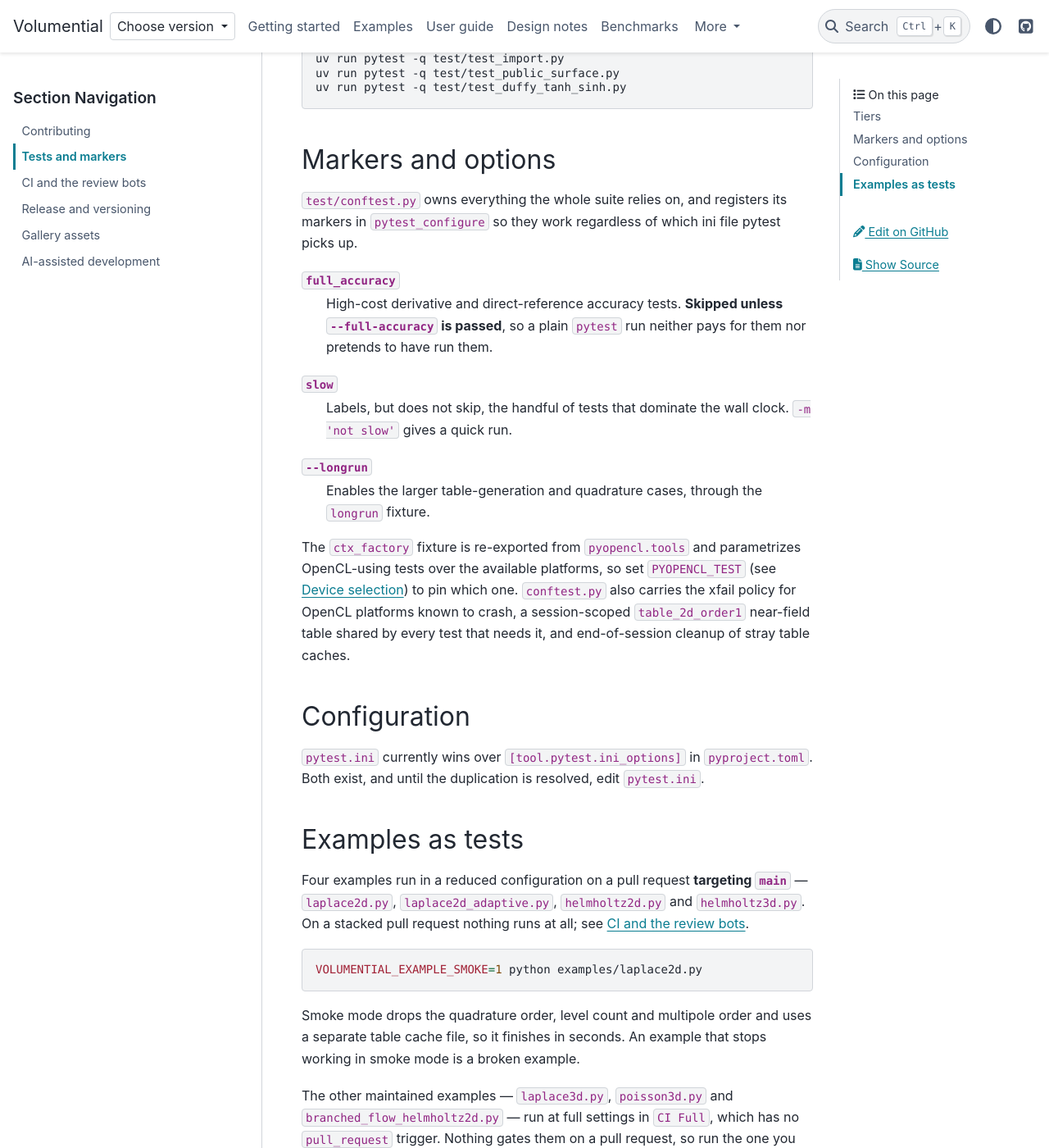
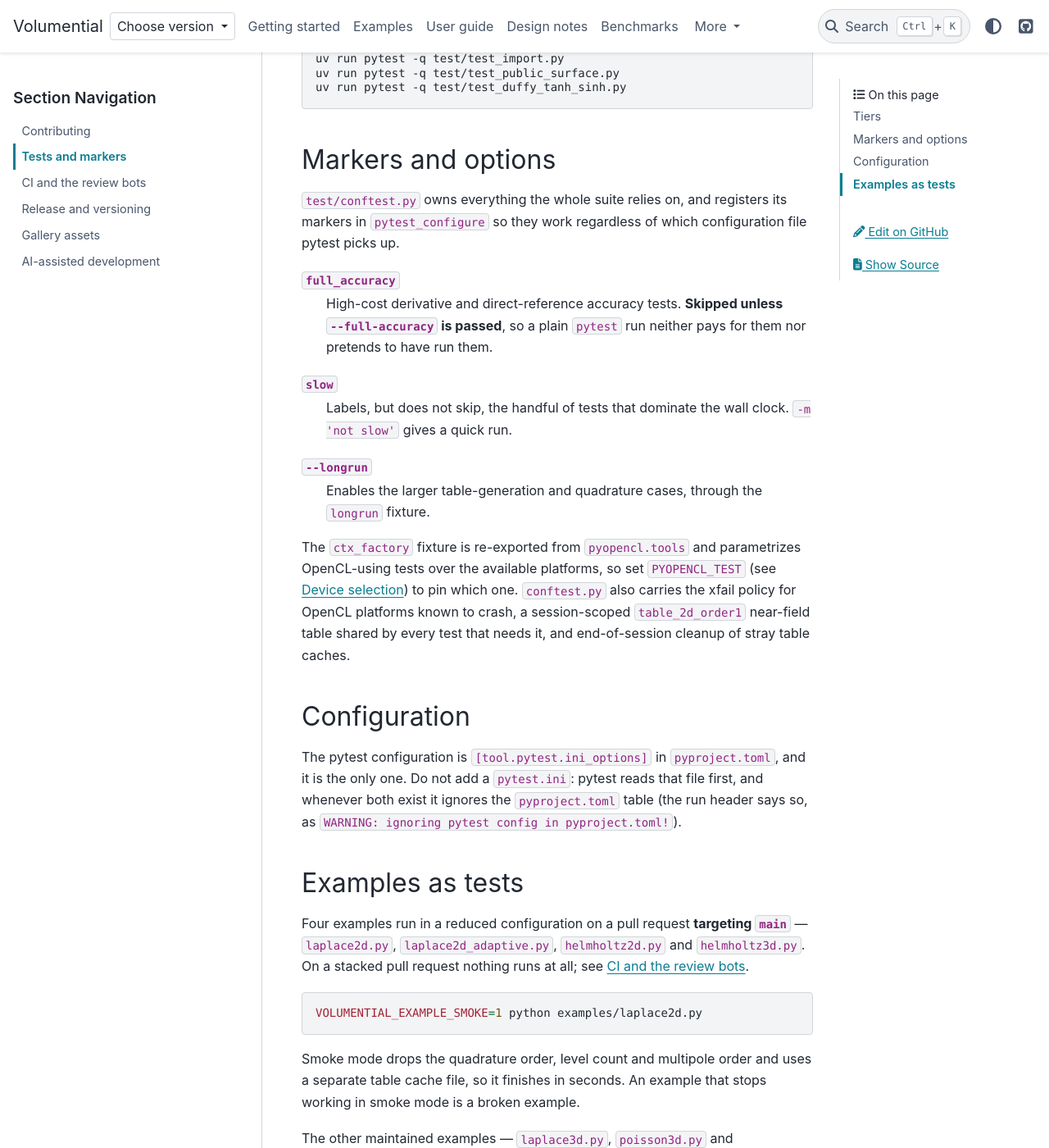
Before and after one commit to xywei/volumential, a Sphinx documentation site: the page built from doc/source/development/testing.md, in a window 1280 px wide and 1400 px high, scrolled down 997 px. Shown: the whole window at 82% size. Built offline with Sphinx 7.4.7 and the PyData theme 0.15.4, drawn with Linux system fonts in a browser that asks for light colours.

```diff
--- a/doc/source/development/testing.md
+++ b/doc/source/development/testing.md
@@ -40,8 +40,8 @@ uv run pytest -q test/test_duffy_tanh_sinh.py
 ## Markers and options
 
 `test/conftest.py` owns everything the whole suite relies on, and registers its
-markers in `pytest_configure` so they work regardless of which ini file pytest
-picks up.
+markers in `pytest_configure` so they work regardless of which configuration
+file pytest picks up.
 
 `full_accuracy`
 : High-cost derivative and direct-reference accuracy tests. **Skipped unless
@@ -65,9 +65,10 @@ needs it, and end-of-session cleanup of stray table caches.
 
 ## Configuration
 
-`pytest.ini` currently wins over `[tool.pytest.ini_options]` in
-`pyproject.toml`. Both exist, and until the duplication is resolved, edit
-`pytest.ini`.
+The pytest configuration is `[tool.pytest.ini_options]` in `pyproject.toml`,
+and it is the only one. Do not add a `pytest.ini`: pytest reads that file
+first, and whenever both exist it ignores the `pyproject.toml` table (the run
+header says so, as `WARNING: ignoring pytest config in pyproject.toml!`).
 
 ## Examples as tests
 
```
Also changed, not shown: DEVELOPMENT.md (+3 -2 lines), 2 other files.
